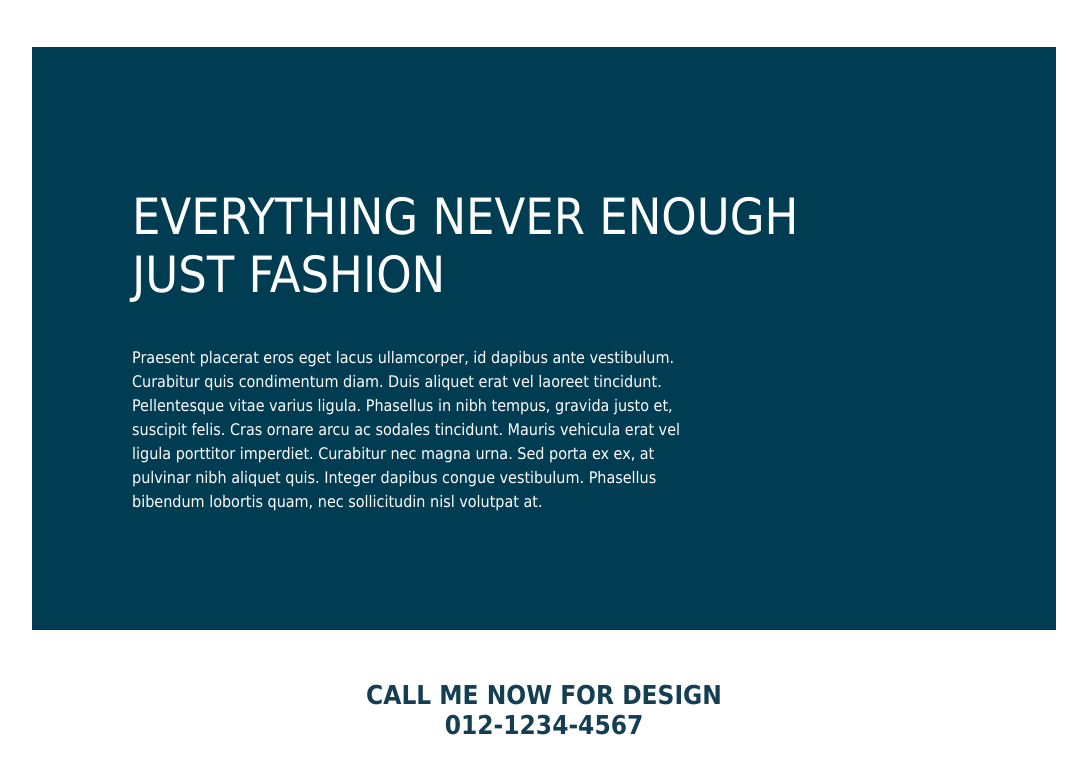
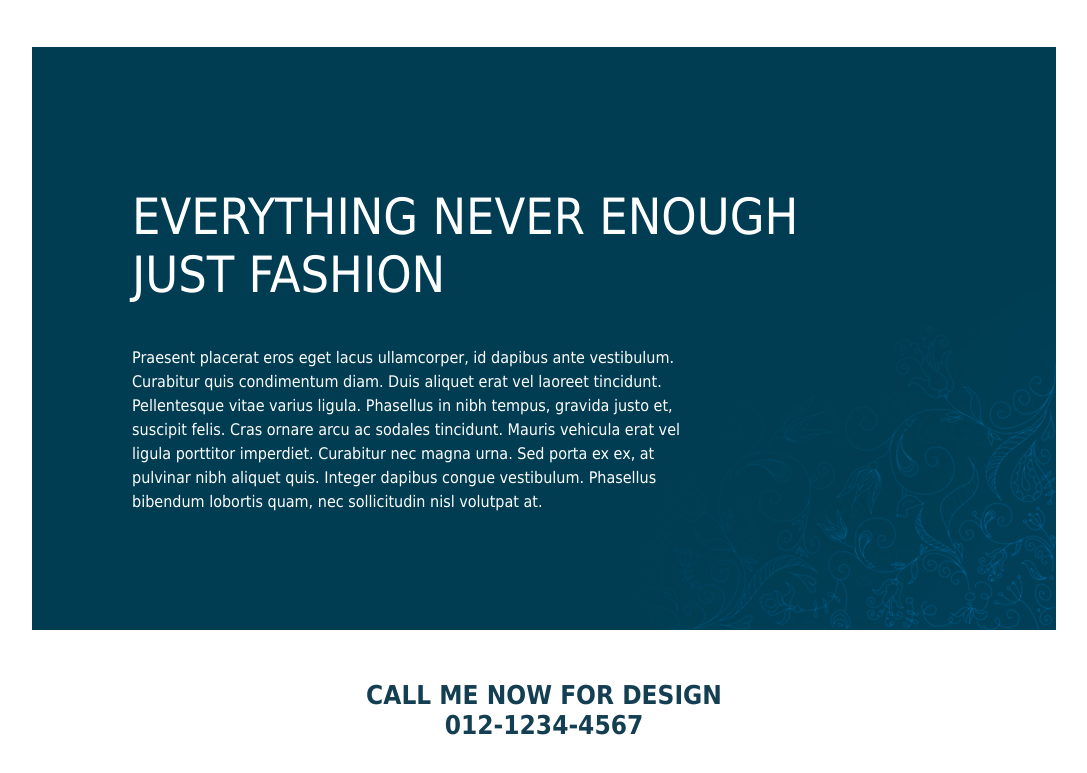
Before and after one commit to FernandoBalbino/ProjetoFashion, a plain HTML site: page index.html in a window 1280 px wide. Shown: the part 1256-2029 px from the top of the page, without its empty margins (96-1183 px from the left). Drawn offline with Linux system fonts and the light colour scheme.

Commit message:
Update estilo.css

```diff
--- a/estilo.css
+++ b/estilo.css
@@ -85,7 +85,7 @@ body{
     background-color: #003d52;
     padding: 100px;
     color: white;
-    background-image: url(../imagens/bg_detalhe.png);
+    background-image: url(bg_detalhe.png);
     background-repeat: no-repeat;
     background-position: right bottom;
 }
```
